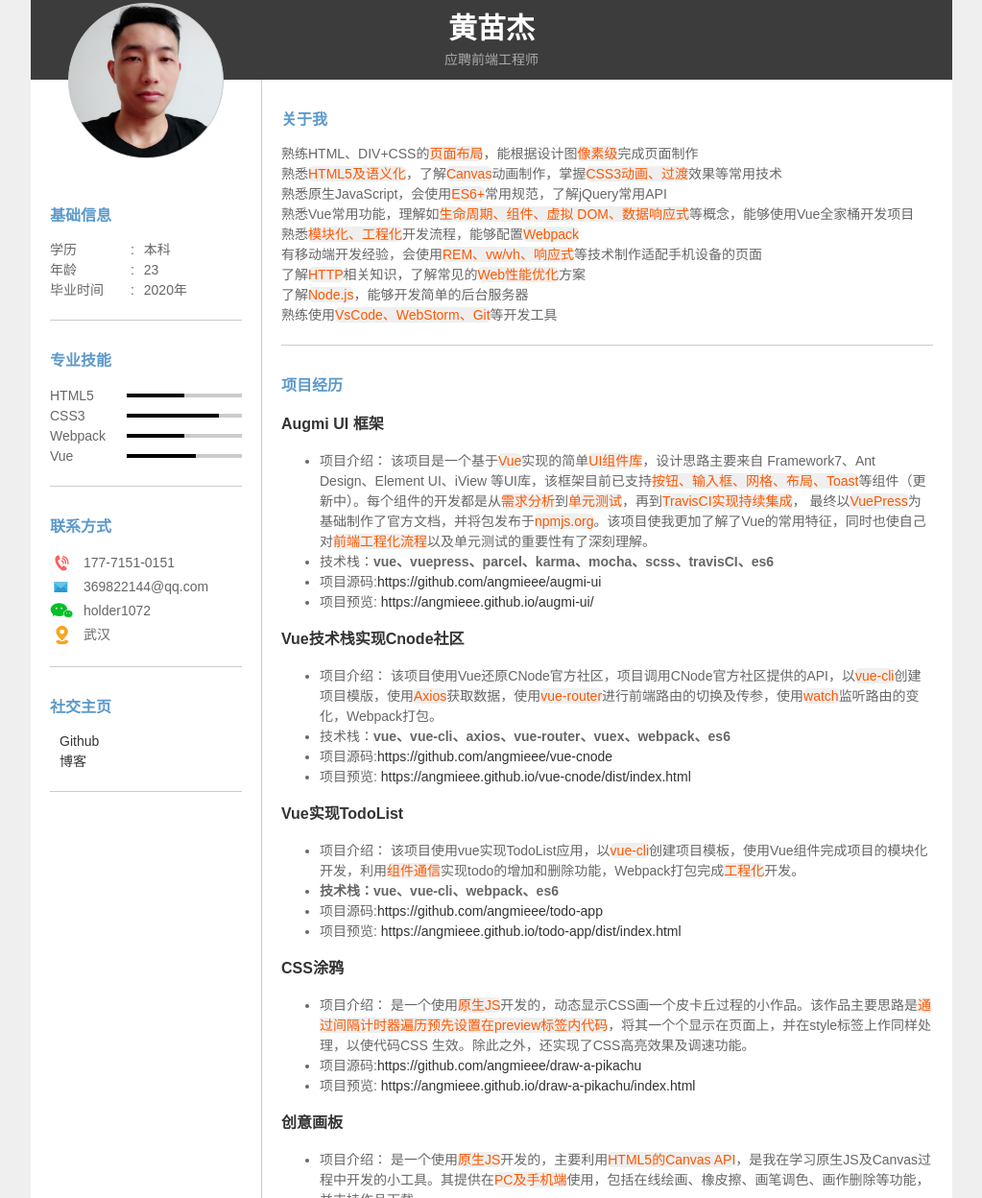
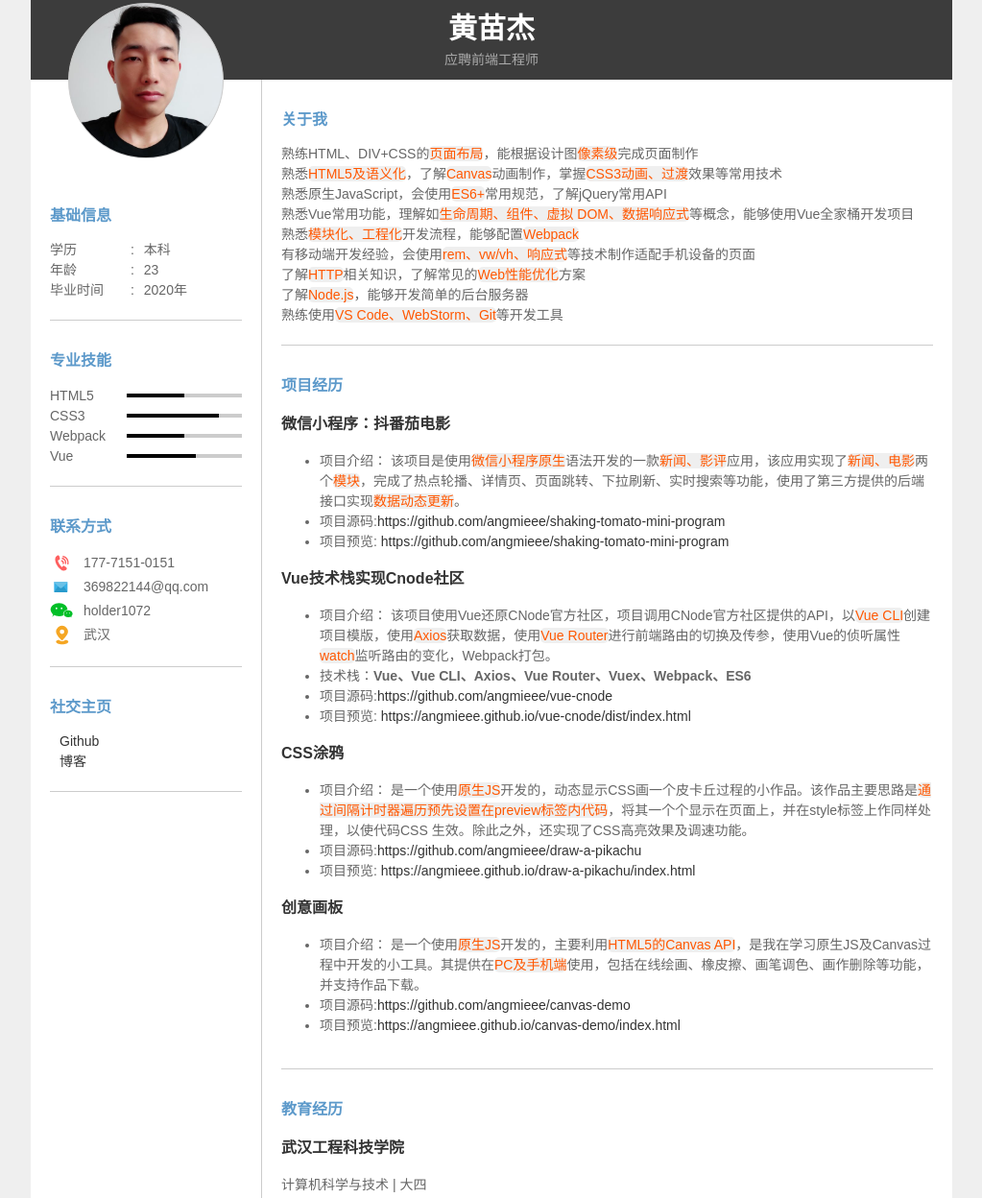
Before and after one commit to angmieee/resume, a plain HTML site: page index.html in a window 1280 px wide. Shown: the part 73-1321 px from the top of the page at 96% size, without its empty margins (128-1151 px from the left). Drawn offline with Linux system fonts and the light colour scheme; some icons are missing; a small style sheet from the web is missing.

Commit message:
完善简历

```diff
--- a/index.html
+++ b/index.html
@@ -300,15 +300,15 @@
                 <p>熟悉原生JavaScript，会使用<span class="red">ES6+</span>常用规范，了解jQuery常用API</p>
                 <p>熟悉Vue常用功能，理解如<span class="red">生命周期、组件、虚拟 DOM、数据响应式</span>等概念，能够使用Vue全家桶开发项目</p>
                 <p>熟悉<span class="red">模块化、工程化</span>开发流程，能够配置<span class="red">Webpack</span></p>
-                <p>有移动端开发经验，会使用<span class="red">REM、vw/vh、响应式</span>等技术制作适配手机设备的页面</p>
+                <p>有移动端开发经验，会使用<span class="red">rem、vw/vh、响应式</span>等技术制作适配手机设备的页面</p>
                 <p>了解<span class="red">HTTP</span>相关知识，了解常见的<span class="red">Web性能优化</span>方案</p>
                 <p>了解<span class="red">Node.js</span>，能够开发简单的后台服务器</p>
-                <p>熟练使用<span class="red">VsCode、WebStorm、Git</span>等开发工具</p>
+                <p>熟练使用<span class="red">VS Code、WebStorm、Git</span>等开发工具</p>
             </section>
 
             <section>
                 <h2>项目经历</h2>
-                <div class="item">
+                <!-- <div class="item">
                     <h3>Augmi UI 框架</h3>
                     <ul>
                         <li>项目介绍：
@@ -329,36 +329,38 @@
                                 target="_blank">https://angmieee.github.io/augmi-ui/</a>
                         </li>
                     </ul>
+                </div> -->
+                <div class="item break">
+                    <h3>微信小程序：抖番茄电影</h3>
+                    <ul>
+                        <li>项目介绍：
+                            该项目是使用<span class="red">微信小程序原生</span>语法开发的一款<span class="red">新闻、影评</span>应用，该应用实现了<span
+                                class="red">新闻、电影</span>两个<span
+                                class="red">模块</span>，完成了热点轮播、详情页、页面跳转、下拉刷新、实时搜索等功能，使用了第三方提供的后端接口实现<span
+                                class="red">数据动态更新</span>。
+
+                        </li>
+                        <li>项目源码:<a href="https://github.com/angmieee/shaking-tomato-mini-program"
+                                target="_blank">https://github.com/angmieee/shaking-tomato-mini-program</a></li>
+                        <li>项目预览: <a href="https://github.com/angmieee/shaking-tomato-mini-program"
+                                target="_blank">https://github.com/angmieee/shaking-tomato-mini-program</a></li>
+                    </ul>
                 </div>
                 <div class="item">
                     <h3>Vue技术栈实现Cnode社区</h3>
                     <ul>
                         <li>项目介绍：
-                            该项目使用Vue还原CNode官方社区，项目调用CNode官方社区提供的API，以<span class="red">vue-cli</span>创建项目模版，使用<span
-                                class="red">Axios</span>获取数据，使用<span class="red">vue-router</span>进行前端路由的切换及传参，使用<span
-                                class="red">watch</span>监听路由的变化，Webpack打包。
+                            该项目使用Vue还原CNode官方社区，项目调用CNode官方社区提供的API，以<span class="red">Vue CLI</span>创建项目模版，使用<span
+                                class="red">Axios</span>获取数据，使用<span class="red">Vue
+                                Router</span>进行前端路由的切换及传参，使用Vue的侦听属性<span class="red">watch</span>监听路由的变化，Webpack打包。
                         </li>
-                        <li>技术栈：<strong>vue、vue-cli、axios、vue-router、vuex、webpack、es6</strong></li>
+                        <li>技术栈：<strong>Vue、Vue CLI、Axios、Vue Router、Vuex、Webpack、ES6</strong></li>
                         <li>项目源码:<a href="https://github.com/angmieee/vue-cnode"
                                 target="_blank">https://github.com/angmieee/vue-cnode</a>
                         </li>
                         <li>项目预览: <a href="https://angmieee.github.io/vue-cnode/dist/index.html#/"
                                 target="_blank">https://angmieee.github.io/vue-cnode/dist/index.html</a>
                         </li>
-                    </ul>
-                </div>
-                <div class="item break">
-                    <h3>Vue实现TodoList</h3>
-                    <ul>
-                        <li>项目介绍：
-                            该项目使用vue实现TodoList应用，以<span class="red">vue-cli</span>创建项目模板，使用Vue组件完成项目的模块化开发，利用<span
-                                class="red">组件通信</span>实现todo的增加和删除功能，Webpack打包完成<span class="red">工程化</span>开发。
-                        </li>
-                        <li><strong>技术栈：vue、vue-cli、webpack、es6</strong></li>
-                        <li>项目源码:<a href="https://github.com/angmieee/todo-app"
-                                target="_blank">https://github.com/angmieee/todo-app</a></li>
-                        <li>项目预览: <a href="https://angmieee.github.io/todo-app/dist/index.html"
-                                target="_blank">https://angmieee.github.io/todo-app/dist/index.html</a></li>
                     </ul>
                 </div>
                 <div class="item">
@@ -395,7 +397,7 @@
                 <h2>教育经历</h2>
                 <div class="item">
                     <h3>武汉工程科技学院</h3>
-                    <p>计算机科学与技术 | 大三</p>
+                    <p>计算机科学与技术 | 大四</p>
                     <p>2016-2020</p>
                 </div>
             </section>
```
